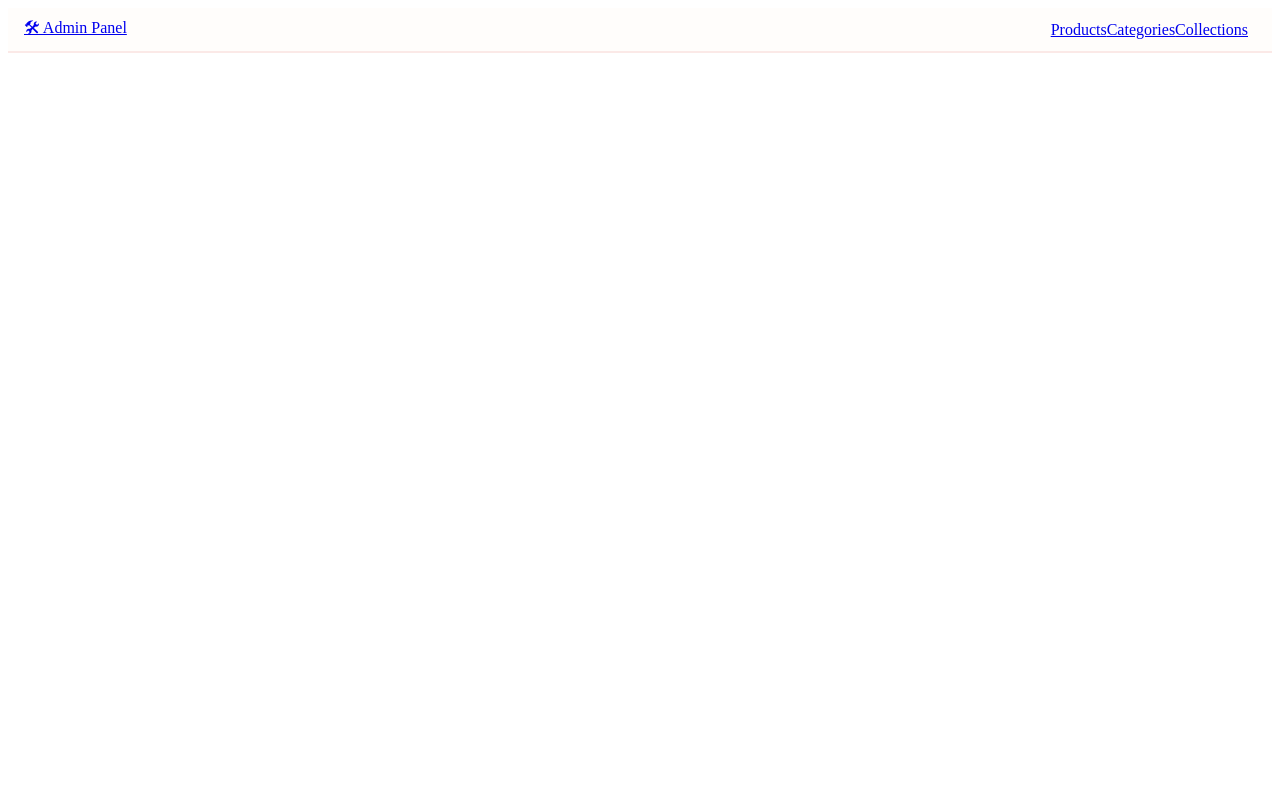
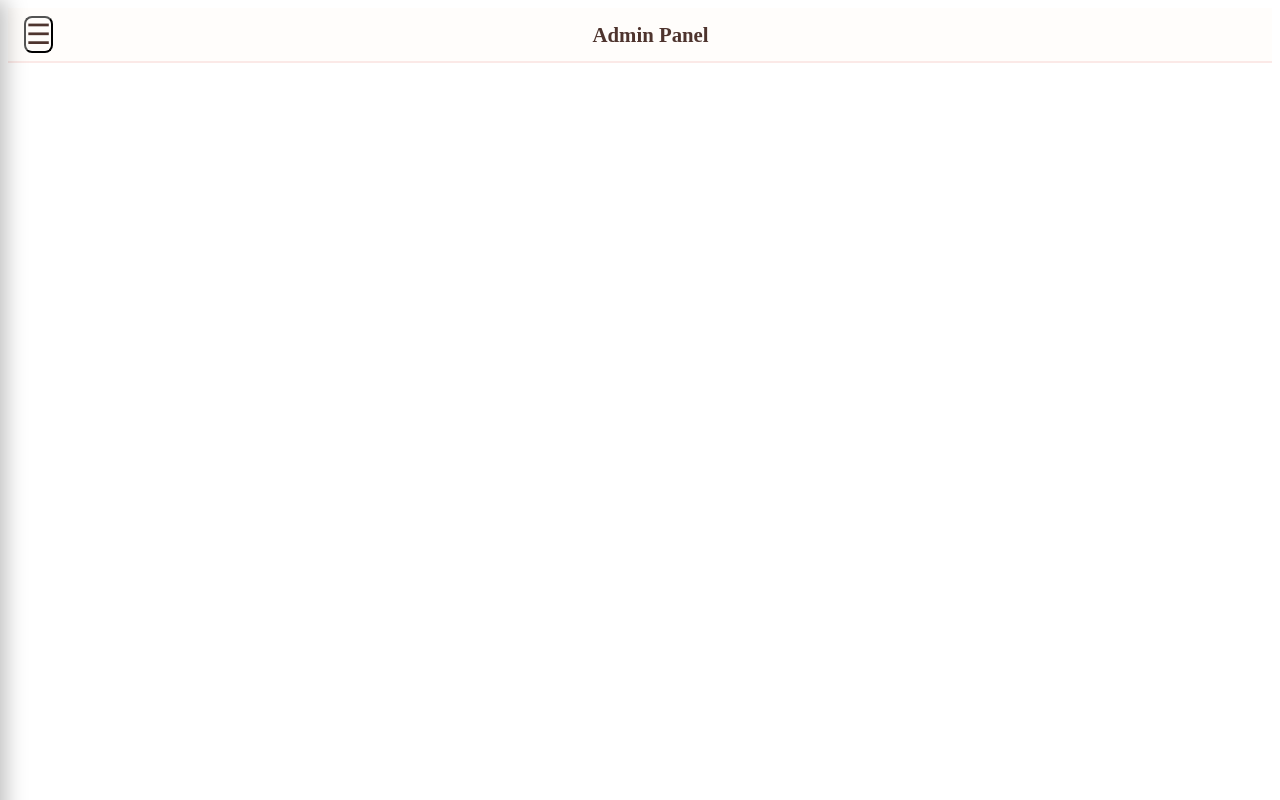
Before and after one commit to BLOUDANJEWELLERY/webns, a Next.js app in the folder nextjs/: page /components/AdminHeader in a window 1280 px wide. Built offline with nearby package versions, Linux system fonts and the light colour scheme.

Commit message:
Update AdminHeader.tsx

```diff
--- a/nextjs/src/pages/components/AdminHeader.tsx
+++ b/nextjs/src/pages/components/AdminHeader.tsx
@@ -1,17 +1,43 @@
+'use client'
+
+import { useState } from 'react'
 import Link from 'next/link'
 import styles from '../../styles/header.module.css'
 
-export default function AdminHeader() {
+type AdminHeaderProps = {
+  title?: string
+  titleHref?: string
+}
+
+export default function AdminHeader({ title = 'Admin Panel', titleHref = '/admin' }: AdminHeaderProps) {
+  const [menuOpen, setMenuOpen] = useState(false)
+
   return (
-    <header className={styles.header}>
-      <div className={styles.logo}>
-        <Link href="/admin">🛠 Admin Panel</Link>
-      </div>
-      <nav className={styles.nav}>
-        <Link href="/admin/products">Products</Link>
-        <Link href="/admin/categories">Categories</Link>
-        <Link href="/admin/collections">Collections</Link>
-      </nav>
-    </header>
+    <>
+      <header className={styles.header}>
+        <button
+          className={styles.hamburger}
+          onClick={() => setMenuOpen(!menuOpen)}
+          aria-label="Toggle menu"
+        >
+          ☰
+        </button>
+
+        <Link href={titleHref} className={styles.brand}>
+          {title}
+        </Link>
+      </header>
+
+      <aside className={`${styles.sidebar} ${menuOpen ? styles.open : ''}`}>
+        <nav className={styles.menu}>
+          <button className={styles.closeButton} onClick={() => setMenuOpen(false)}>
+            ×
+          </button>
+          <Link href="/admin/products" onClick={() => setMenuOpen(false)}>Products</Link>
+          <Link href="/admin/categories" onClick={() => setMenuOpen(false)}>Categories</Link>
+          <Link href="/admin/collections" onClick={() => setMenuOpen(false)}>Collections</Link>
+        </nav>
+      </aside>
+    </>
   )
 }
```
